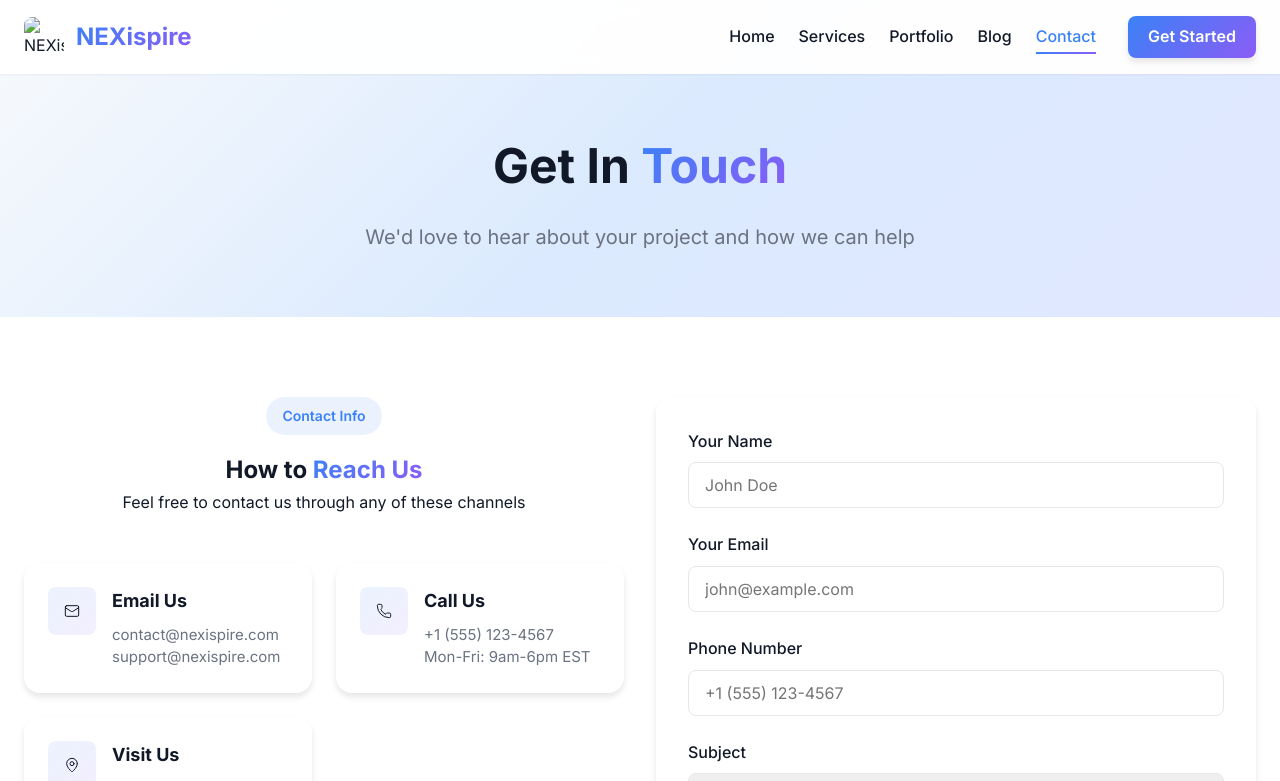
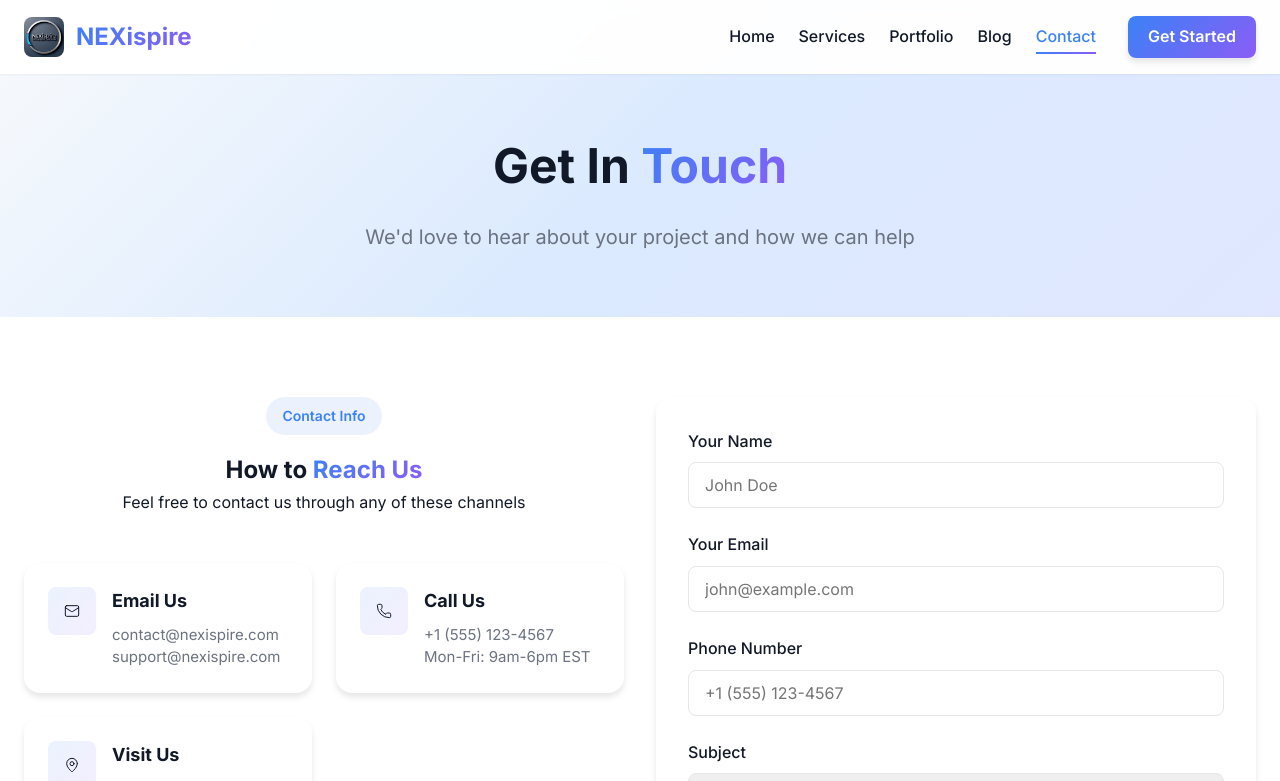
Before and after one commit to RoshanQ4001/Nexispire, a plain HTML site: page frontend/contact.html in a window 1280 px wide. Shown: the top 781 px of the page. Drawn offline with nearby package versions, Linux system fonts and the light colour scheme; the site is published under a folder, as on GitHub Pages, so addresses that start at the root find nothing.

Commit message:
final commit

```diff
--- a/frontend/contact.html
+++ b/frontend/contact.html
@@ -132,7 +132,7 @@
         <div class="container">
             <div class="navbar-brand">
                 <div class="logo">
-                    <img src="/frontend/images/logo.jpg" alt="NEXispire Logo" width="40">
+                    <img src="images/logo.jpg" alt="NEXispire Logo" width="40">
                 </div>
                 <span class="brand-name">NEXispire</span>
             </div>
```
Also changed, not shown: frontend/portfolio.html (+1 -1 lines).
